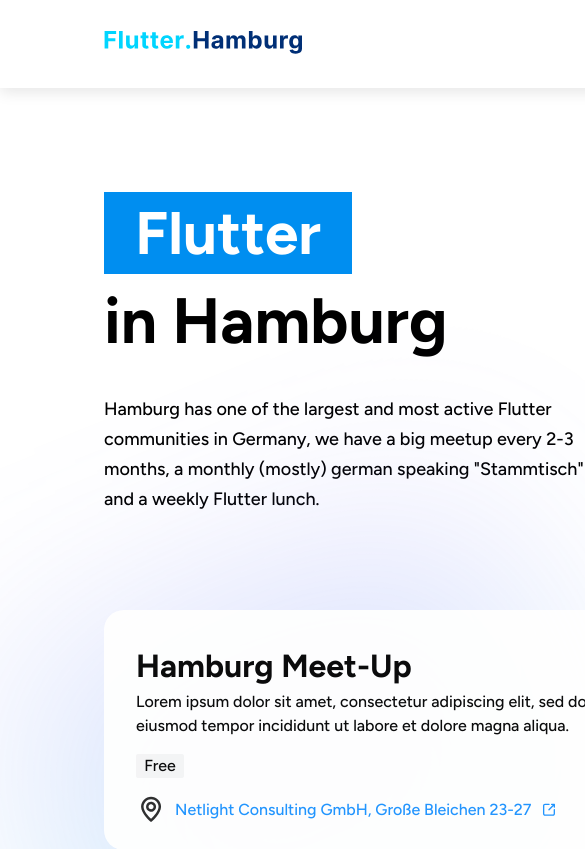
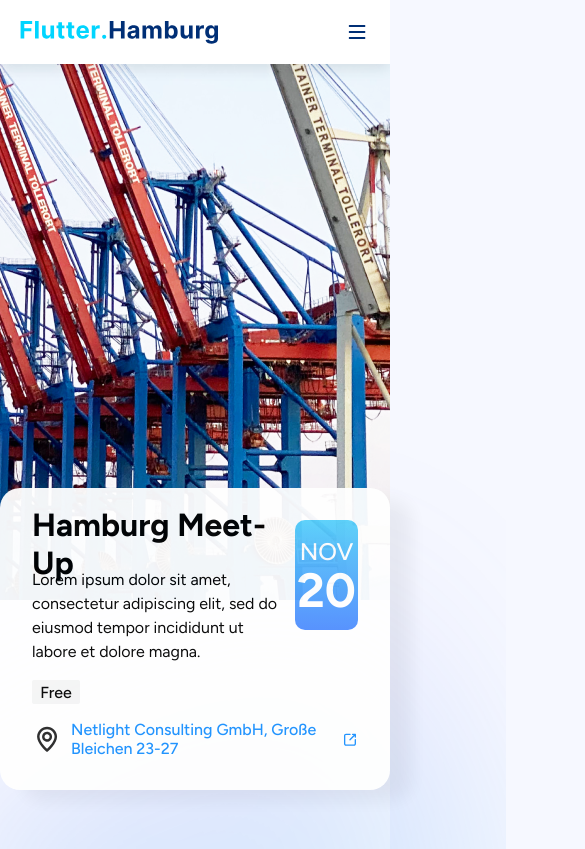
Before and after one commit to dkbast/flutter.hamburg, a React (Create React App) app: page / in a window 390 px wide. Shown: the top 849 px of the page, 585 px wide, since content can reach past the window. Built offline with nearby package versions, Linux system fonts and the light colour scheme.

Commit message:
first iteration of mobile styles

```diff
--- a/src/App.css
+++ b/src/App.css
@@ -1,4 +1,4 @@
-.App {
+.app {
   width: 94.5rem;
   margin: 0 auto;
   background: url("./cranes.png") no-repeat white;
--- a/src/App.tsx
+++ b/src/App.tsx
@@ -5,7 +5,7 @@
 
 const App = () => {
   return (
-    <div className="App">
+    <div className="app">
       <Header />
       <Main />
     </div>
--- a/src/components/eventBox/EventBox.module.css
+++ b/src/components/eventBox/EventBox.module.css
@@ -1,22 +1,29 @@
-@import '../../vars.css';
+@import "../../vars.css";
 
 .eventBox {
   position: absolute;
   z-index: 1;
-  width: 37rem;
-  height: 11rem;
-  margin-top: 6rem;
+  width: 41rem;
+  height: 15rem;
+  margin-top: 26rem;
   padding: 2rem;
   background: white;
   border-radius: 1.25rem;
+  box-sizing: border-box;
   box-shadow: 22px 11px 20px 0 rgba(0, 0, 0, 0.06);
   opacity: 0.95;
+  display: flex;
+  flex-direction: column;
+}
+
+.eventBox .topRow {
   display: flex;
   justify-content: space-between;
 }
 
 .eventBox section {
-  width: 29rem;
+  width: 27rem;
+  padding-right: 1rem;
 }
 
 .eventBox h3 {
@@ -29,6 +36,7 @@
 
 .eventBox p {
   line-height: 1.5rem;
+  font-weight: 400;
 }
 
 .eventBox .status {
@@ -38,15 +46,15 @@
   justify-content: center;
   align-items: center;
   border-radius: 0.125rem;
-  background: #F5F5F5;
+  background: #f5f5f5;
   margin: 1rem 0;
 }
 
 .eventBox .location {
   display: flex;
   align-items: center;
-  gap: .5rem;
-  color: var(--color-6)
+  gap: 0.5rem;
+  color: var(--color-6);
 }
 
 .calendarIcon {
--- a/src/components/eventBox/EventBox.tsx
+++ b/src/components/eventBox/EventBox.tsx
@@ -1,28 +1,30 @@
 import React from "react";
 import styles from "./EventBox.module.css";
-import locationIcon from './location.svg'
-import externalLinkIcon from './external.svg'
+import locationIcon from "./location.svg";
+import externalLinkIcon from "./external.svg";
 
 export const EventBox: React.FC<unknown> = () => {
   return (
-    <div className={styles.eventBox}>
+    <div className={`${styles.eventBox} eventbox`}>
+      <div className={styles.topRow}>
         <section>
           <h3>Hamburg Meet-Up</h3>
           <p>
             Lorem ipsum dolor sit amet, consectetur adipiscing elit, sed do
-          eiusmod tempor incididunt ut labore et dolore magna aliqua.
+            eiusmod tempor incididunt ut labore et dolore magna.
           </p>
           <div className={styles.status}>Free</div>
-        <a href="/" className={styles.location}>
-            <img src={locationIcon} alt="location"></img>
-            Netlight Consulting GmbH, Große Bleichen 23-27
-            <img src={externalLinkIcon} alt="external link"></img>
-        </a>
         </section>
         <figure className={styles.calendarIcon}>
           <div className={styles.month}>NOV</div>
           <div className={styles.day}>20</div>
         </figure>
       </div>
+      <a href="/" className={styles.location}>
+        <img src={locationIcon} alt="location"></img>
+        Netlight Consulting GmbH, Große Bleichen 23-27
+        <img src={externalLinkIcon} alt="external link"></img>
+      </a>
+    </div>
   );
 };
--- a/src/components/header/Header.module.css
+++ b/src/components/header/Header.module.css
@@ -9,6 +9,7 @@
   display: flex;
   justify-content: space-between;
   align-items: center;
+  background: white;
   box-shadow: 0 4px 14px 0 rgba(0, 0, 0, 0.1);
 }
 
@@ -40,3 +41,7 @@
   font-weight: 700;
   border-bottom: 3px solid #00d5ff;
 }
+
+.burgerMenu {
+  display: none;
+}
--- a/src/components/header/Header.tsx
+++ b/src/components/header/Header.tsx
@@ -2,6 +2,7 @@
 import { Button } from "antd";
 import { ReactComponent as Logo } from "./logo.svg";
 import styles from "./Header.module.css";
+import { ReactComponent as BurgerMenu } from "./burgerMenu.svg";
 
 export const Header: React.FC<unknown> = () => {
   return (
@@ -11,11 +12,12 @@
           <Logo />
         </a>
         <section className={styles.rightColumn}>
-          <div className={styles.events}>
+          <div className={`${styles.events} headerEvents`}>
             <div className={styles.selected}>Next Event</div>
             <div>Upcoming events</div>
           </div>
           <Button type="primary">Jobs</Button>
+          <BurgerMenu className={`${styles.burgerMenu} burgerMenu`} />
         </section>
       </header>
     </div>
--- a/src/components/main/Main.tsx
+++ b/src/components/main/Main.tsx
@@ -5,7 +5,8 @@
 export const Main: React.FC<unknown> = () => {
   return (
     <main>
-      <section className={styles.topSection}>
+      <section className={`${styles.topSection} topSection`}>
+        <EventBox />
         <h1 className={styles.header1}>Flutter</h1>
         <h2 className={styles.header2}>in Hamburg</h2>
         <p className={styles.desc}>
@@ -13,8 +14,7 @@
           Germany, we have a big meetup every 2-3 months, a monthly (mostly)
           german speaking "Stammtisch" and a weekly Flutter lunch.
         </p>
-        <EventBox />
-        <div className={styles.gradient} />
+        <div className={`${styles.gradient} gradient`} />
       </section>
     </main>
   );
--- a/src/index.css
+++ b/src/index.css
@@ -1,4 +1,4 @@
-@import url("https://fonts.googleapis.com/css2?family=Figtree:wght@500;600;700&display=swap");
+@import url("https://fonts.googleapis.com/css2?family=Figtree:wght@400;500;600;700&display=swap");
 
 body {
   margin: 0;
@@ -6,6 +6,7 @@
   -webkit-font-smoothing: antialiased;
   -moz-osx-font-smoothing: grayscale;
   background: #f6f8ff;
+  font-weight: 500;
 }
 
 h1,
--- a/src/index.tsx
+++ b/src/index.tsx
@@ -1,6 +1,7 @@
 import React from "react";
 import ReactDOM from "react-dom/client";
 import "./index.css";
+import "./mobile.css";
 import App from "./App";
 
 const root = ReactDOM.createRoot(
--- /dev/null
+++ b/src/mobile.css
@@ -0,0 +1,42 @@
+@media only screen and (max-width: 52rem) {
+  .app {
+    width: 100% !important;
+    background-position: top -15rem right 0 !important;
+  }
+  header {
+    height: 4rem !important;
+    padding: 0 1.25rem !important;
+    align-items: baseline !important;
+  }
+  header section .headerEvents,
+  header section button {
+    display: none !important;
+  }
+  header section .burgerMenu {
+    display: block;
+  }
+  main {
+    padding: 0 !important;
+  }
+  main .topSection {
+    display: flex;
+    flex-direction: column;
+    align-items: center;
+    padding: 0 2rem;
+  }
+  main .topSection h1 {
+    margin-top: 50rem;
+  }
+  main .topSection > p {
+    width: 100%;
+    text-align: center;
+  }
+  main .topSection .gradient {
+    margin-top: -40rem;
+  }
+  .eventbox {
+    margin-top: 25rem !important;
+    width: 100% !important;
+    height: auto !important;
+  }
+}
```
Also changed, not shown: src/components/header/burgerMenu.svg (added). Lines whose indentation alone changed are shown as unchanged.
